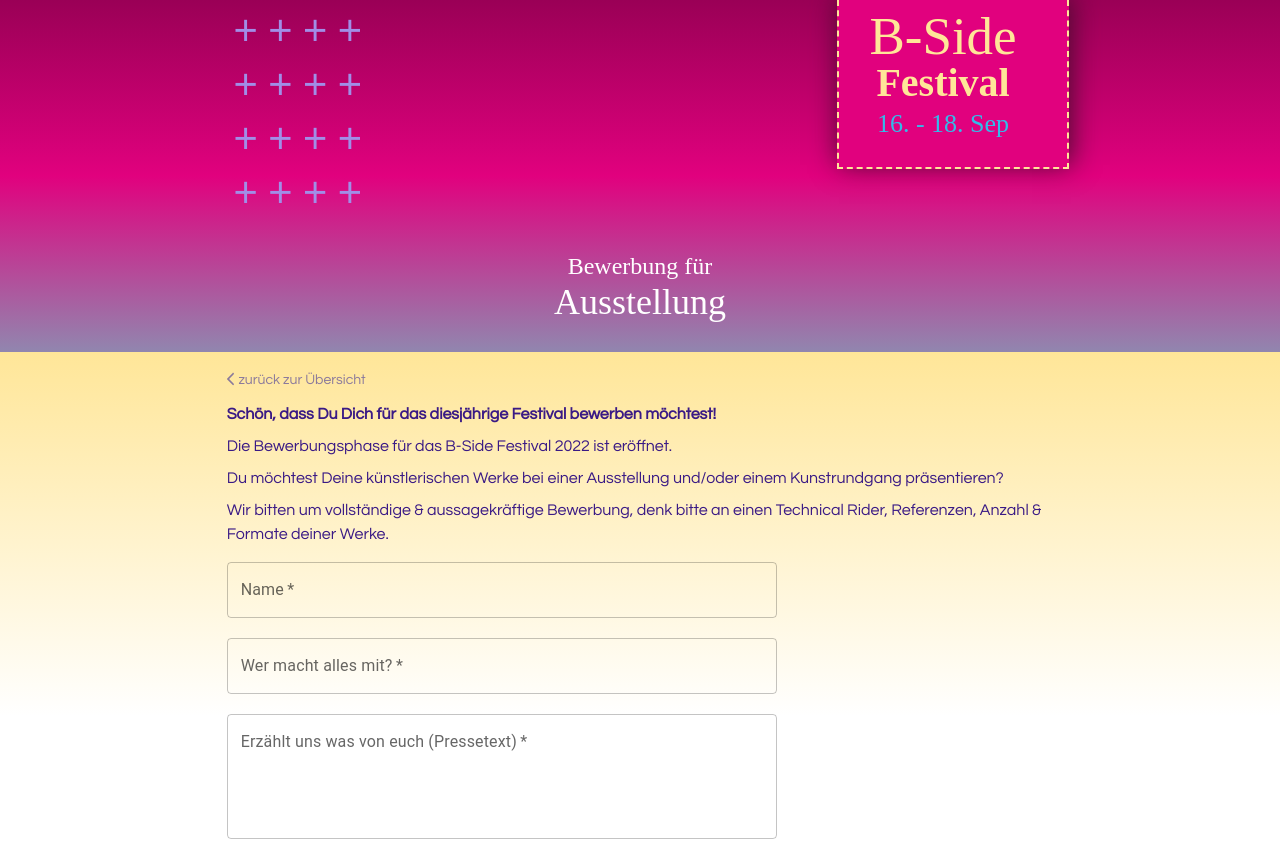
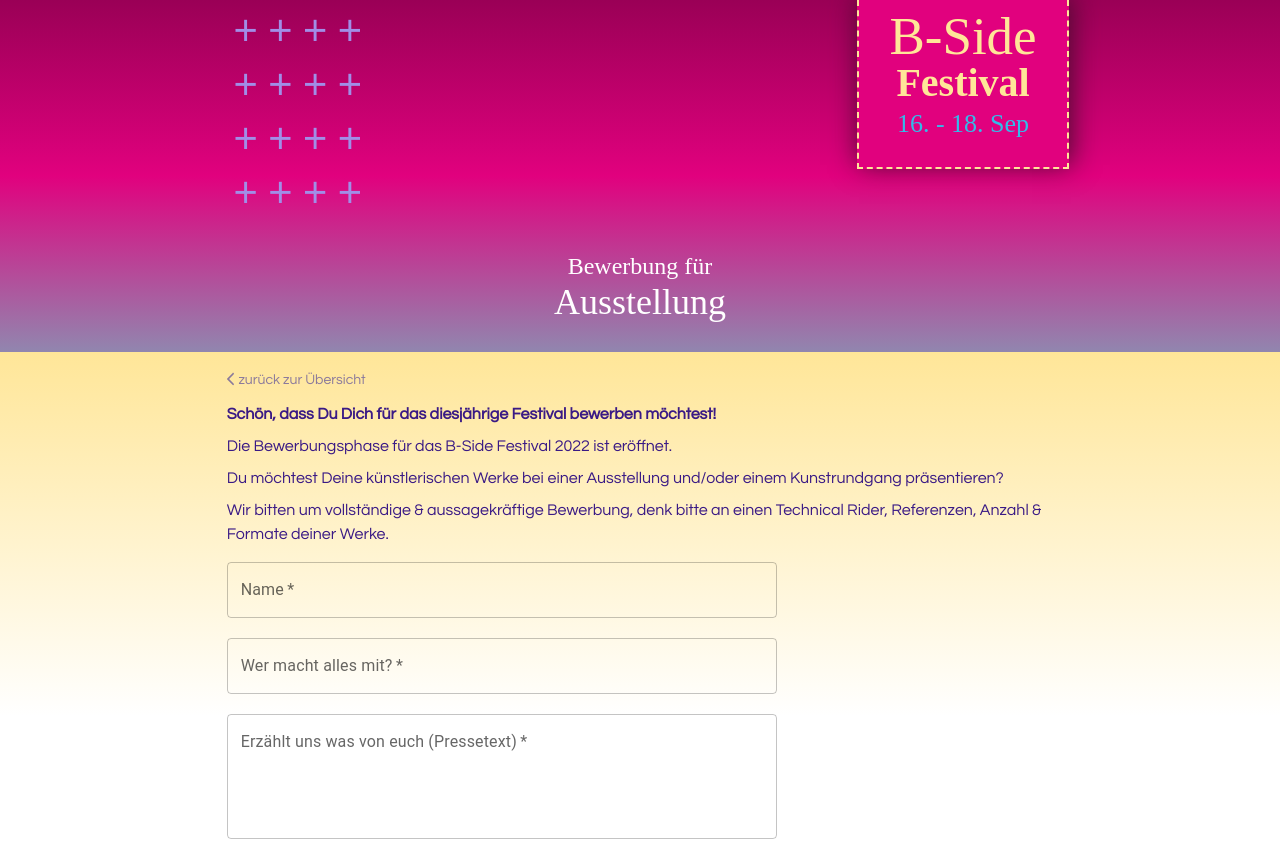
Before and after one commit to bside-ms/bside_festival, a Next.js app: page /bewerbung/ausstellung in a window 1280 px wide. Shown: the top 841 px of the page. Built offline with nearby package versions, Linux system fonts and the light colour scheme; a web font is replaced by a local one.

Commit message:
Align header content

```diff
--- a/components/common/PageHeader.module.scss
+++ b/components/common/PageHeader.module.scss
@@ -68,7 +68,7 @@
   background: #ffe698;
   top: 0;
   right: -2px;
-  padding: 10px 50px 30px 30px;
+  padding: 10px 30px 30px 30px;
 
   border: 2px dashed #e1017e;
   border-top: none;
```
